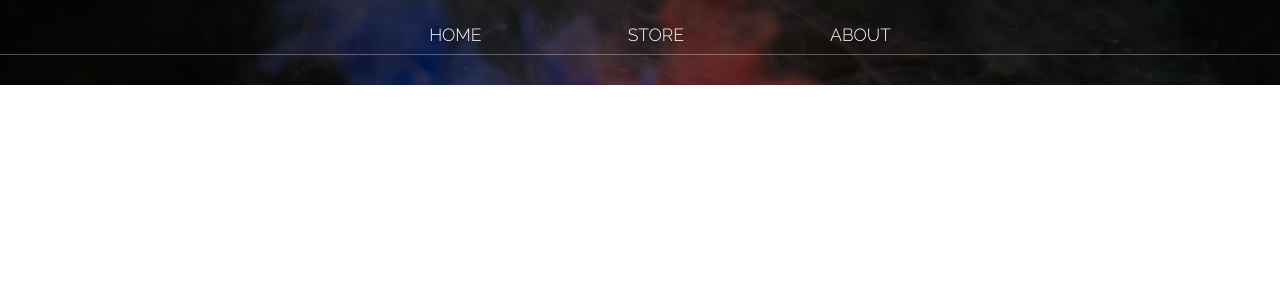
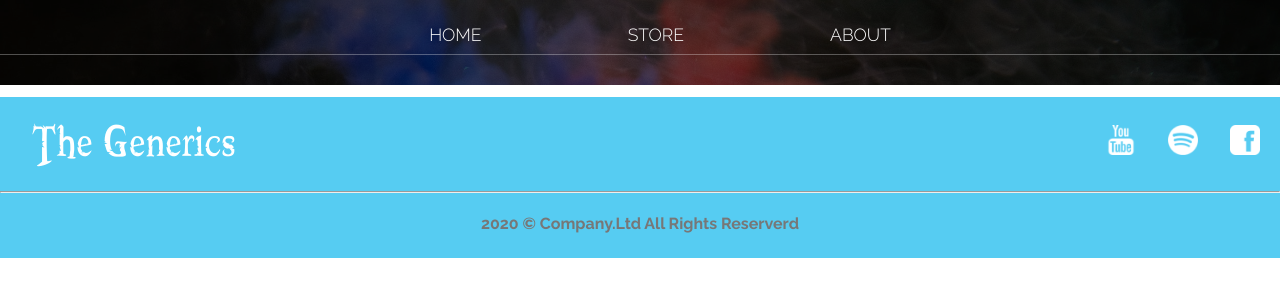
Before and after one commit to Neha8901/ShoppingCart, a plain HTML site: page index.html in a window 1280 px wide. Drawn offline with Linux system fonts and the light colour scheme; files whose address does not match are found by name.

Commit message:
Footer creation and it's Styling

```diff
--- a/css/styles.css
+++ b/css/styles.css
@@ -59,3 +59,42 @@ html, body {
     padding-bottom: 30px;
     padding-top: 15px;
 }
+
+.main-footer {
+    background-color: #56CCF2;
+    color: white;
+    padding: .25em 0;
+    margin: 0.75em 0 0 0;
+}
+
+.main-footer h4 {
+    text-align: center;
+}
+
+.main-footer-container {
+    display: flex;
+    align-items: center;
+}
+
+.main-footer-container ul {
+    flex-grow: 1;
+    text-align: end;
+}
+
+.band-name {
+    text-align: center;
+    margin: 0 0 0 0.50em;
+    font-size: 4em;
+    font-family: "Booter - Zero Zero";
+    font-weight: normal;
+    color: white;
+}
+
+.footer-nav li {
+    padding: 0 0.75em 0 0;
+}
+
+.footer-nav img {
+    width: 30px;
+    height: 30px;
+}
--- a/index.html
+++ b/index.html
@@ -20,5 +20,31 @@
             </nav>
         </header>
 
+        <!--Footer-->
+        <footer class="main-footer">
+            <div class="container main-footer-container">
+                <h3 class="band-name">The Generics</h3>
+                <ul class="nav footer-nav">
+                    <li>
+                        <a href="https://www.youtube.com" target="_blank">
+                            <img src="images/Youtube Logo.png">
+                        </a>
+                    </li>
+                    <li>
+                        <a href="https://www.spotify.com" target="_blank">
+                            <img src="images/Spotify Logo.png">
+                        </a>
+                    </li>
+                    <li>
+                        <a href="https://www.facebook.com" target="_blank">
+                            <img src="images/Facebook Logo.png">
+                        </a>
+                    </li>
+                </ul>
+            </div>
+            <hr>
+            <h4 class="footer-txt">2020 &copy; Company.Ltd  All Rights Reserverd</h4>
+        </footer>
+
     </body>
 </html>
```
